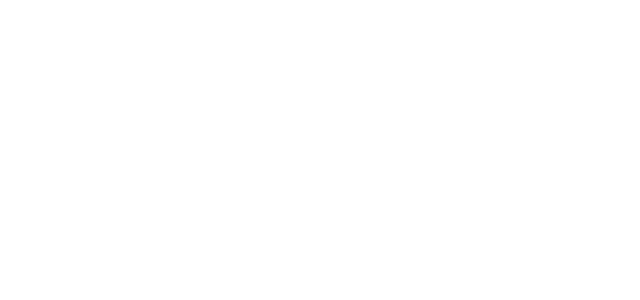
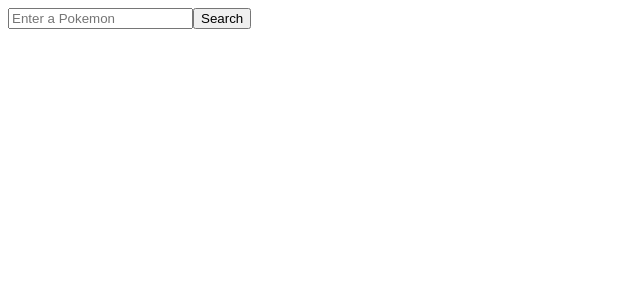
Before and after one commit to swatson9008/pokedexts, a React (Vite) app: page / in a window 1280 px wide. Shown: the top 300 px of the page, without its empty margins (0-640 px from the left). Built offline with nearby package versions, Linux system fonts and the light colour scheme.

Commit message:
changes to search

```diff
--- a/src/App.tsx
+++ b/src/App.tsx
@@ -1,9 +1,10 @@
-
+import Search from "./components/search"
 
 function App() {
 
   return (
     <>
+    <Search />
     </>
   )
 }
--- a/src/components/search.ts
+++ b/src/components/search.tsx
@@ -1,12 +1,14 @@
+/* eslint-disable @typescript-eslint/no-unused-vars */
 import { useState, ChangeEvent } from "react";
+import { PokemonClient } from "pokenode-ts";
 
 interface PokemonData {
   pokeName: string;
-  capture: number;
+  pokeMove: string[];
 }
 
 export default function Search() {
-  const [pokeSearch, setSearch] = useState<string>('');
+  const [pokeSearch, setSearch] = useState<string>("");
   const [pokeData, setPokeData] = useState<PokemonData[]>([]);
 
   const handleInputChange = (event: ChangeEvent<HTMLInputElement>) => {
@@ -14,20 +16,29 @@ export default function Search() {
   };
 
   const handleSearchClick = () => {
-    fetch(`https://pokeapi.co/api/v2/pokemon-species/${pokeSearch}`)
-      .then((res) => res.json())
+    const api = new PokemonClient();
+
+    api
+      .getPokemonByName(pokeSearch)
       .then((data) => {
+
+        const moveNames = data.moves.map((move) => move.name);
+
         const searchedPokemon: PokemonData = {
           pokeName: data.name,
-          capture: data.capture_rate,
+          pokeMove: moveNames,
         };
+
         setPokeData([searchedPokemon]);
+        console.log(data);
+      })
+      .catch((error) => {
+        console.error(error);
       });
   };
 
   return (
-    <div>
-    /*<div className="searchMain">
+    <div className="searchMain">
       <div className="searchContainer">
         <input
           type="text"
@@ -44,10 +55,16 @@ export default function Search() {
         {pokeData.map((pokemon) => (
           <div key={pokemon.pokeName}>
             <div className="pokeName">{pokemon.pokeName}</div>
-            <div className="pokeDescrip">{pokemon.capture}</div>
+            <div className="pokeMoves">
+              {pokemon.pokeMove.map((move) => (
+                <div key={move} className="pokeMove">
+                  {move}
+                </div>
+              ))}
+            </div>
           </div>
         ))}
       </div>
-    </div>*/
+    </div>
   );
 }
```
